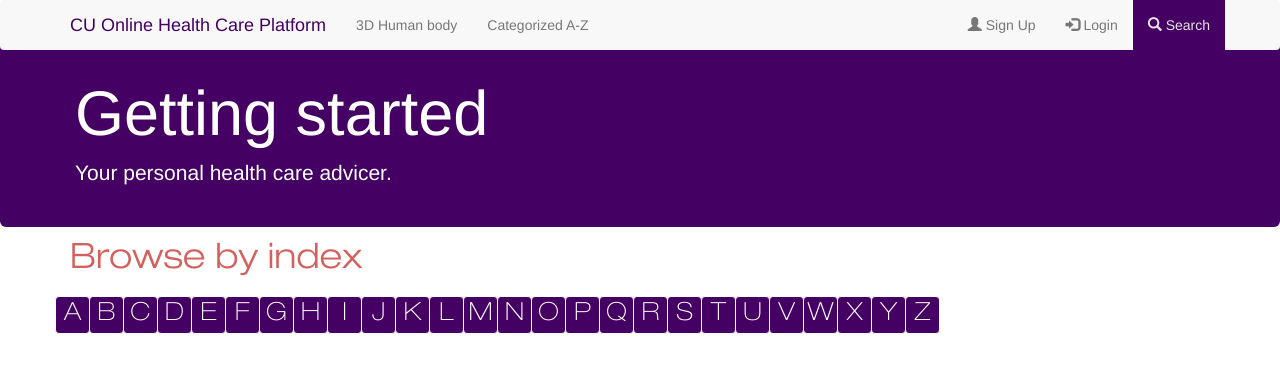
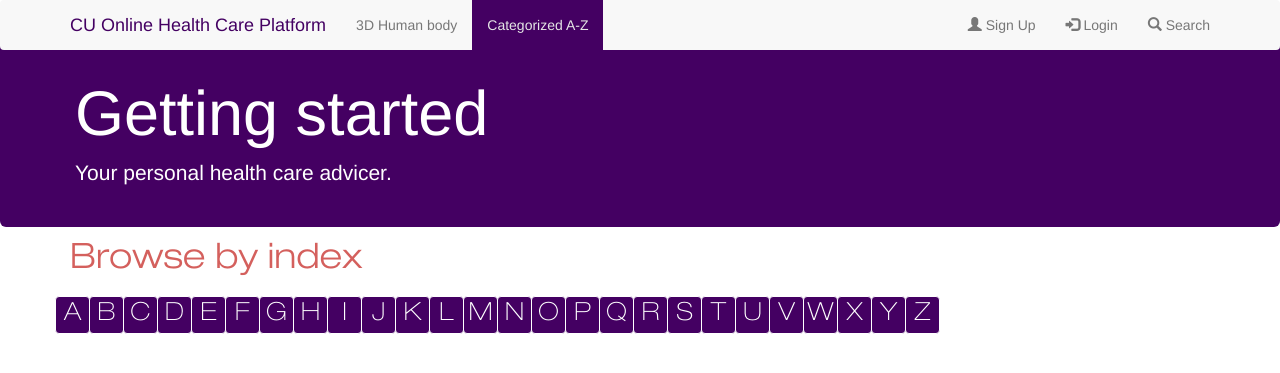
Before and after one commit to benben1026/health_care, a Flask app: page /category in a window 1280 px wide. Shown: the top 373 px of the page. Run offline with Flask 2, Linux system fonts and the light colour scheme; data that the repository does not hold is empty; some libraries are stand-ins or nearby versions.

Commit message:
highlight

```diff
--- a/app/templates/shared/nav.html
+++ b/app/templates/shared/nav.html
@@ -8,18 +8,37 @@
             </div>
             <div>
                 <ul class="nav navbar-nav">
-                    <li><a href="/model" class="my-navbar-li">3D Human body</a></li>
-                    <li><a href="/category" class="my-navbar-li">Categorized A-Z</a></li>
+                    <li><a href="/model" id="nav-model" class="my-navbar-li">3D Human body</a></li>
+                    <li><a href="/category" id="nav-category" class="my-navbar-li">Categorized A-Z</a></li>
                 </ul>
                 <ul class="nav navbar-nav navbar-right">
                     <li><a href="#" class="my-navbar-li"><span class="glyphicon glyphicon-user"></span> Sign Up</a></li>
                     <li><a href="#" class="my-navbar-li"><span class="glyphicon glyphicon-log-in"></span> Login</a></li>
-                    <li><a href="/search" class="my-navbar-active"><span
+                    <li><a href="/search" id="nav-search" class="my-navbar-li"><span
                             class="glyphicon glyphicon-search"></span> Search</a></li>
                 </ul>
             </div>
         </div>
     </nav>
+
+	<script>
+		var path = window.location.pathname;
+		if( path == "/search"){
+			var target = document.getElementById('nav-search');
+			$(target).addClass("my-navbar-active");
+			$(target).removeClass("my-navbar-li");
+		}
+		else if(path == "/model"){
+			var target = document.getElementById('nav-model');
+			$(target).addClass("my-navbar-active");
+			$(target).removeClass("my-navbar-li");
+		}
+		else if(path == "/category"){
+			var target = document.getElementById('nav-category');
+			$(target).addClass("my-navbar-active");
+			$(target).removeClass("my-navbar-li");
+		}
+	</script>
 
     <div class="container-fluid my-jumbotron-container-adjust">
         <div class="jumbotron my-jumbotron ">
```
